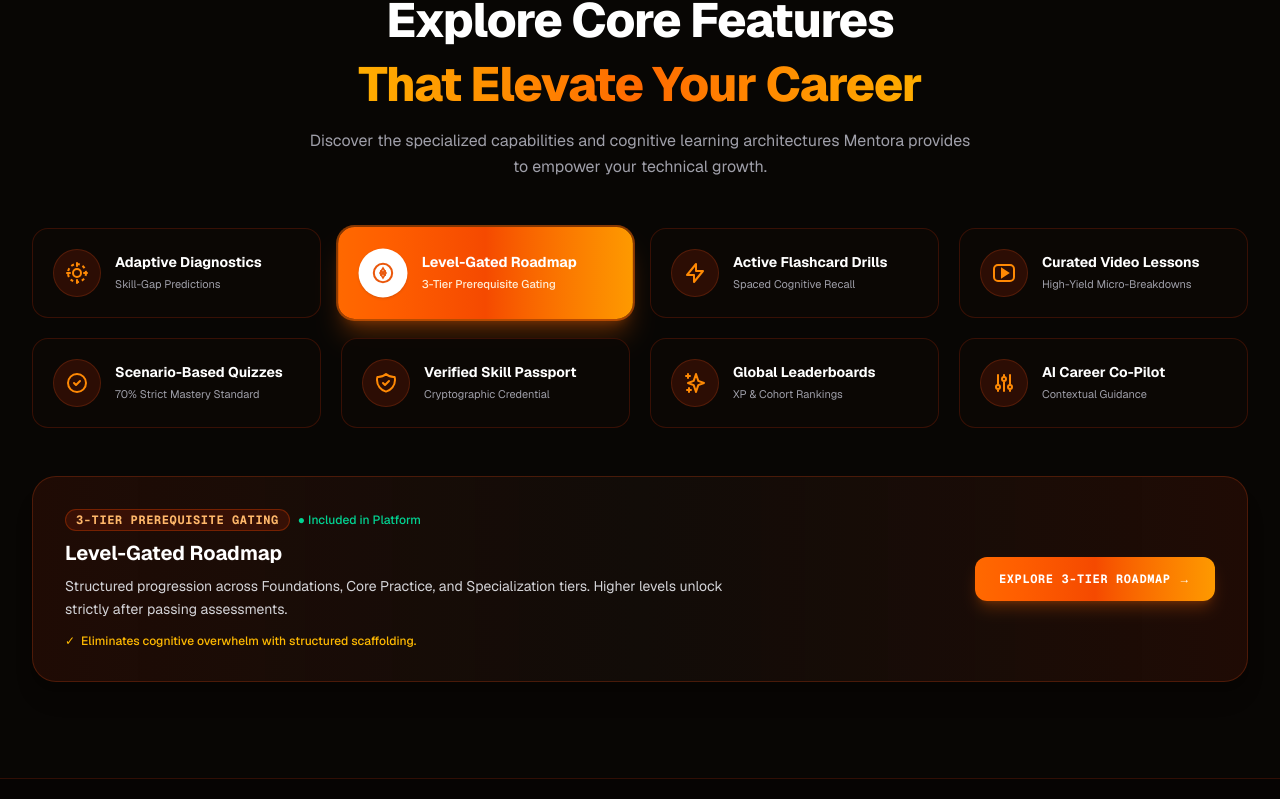
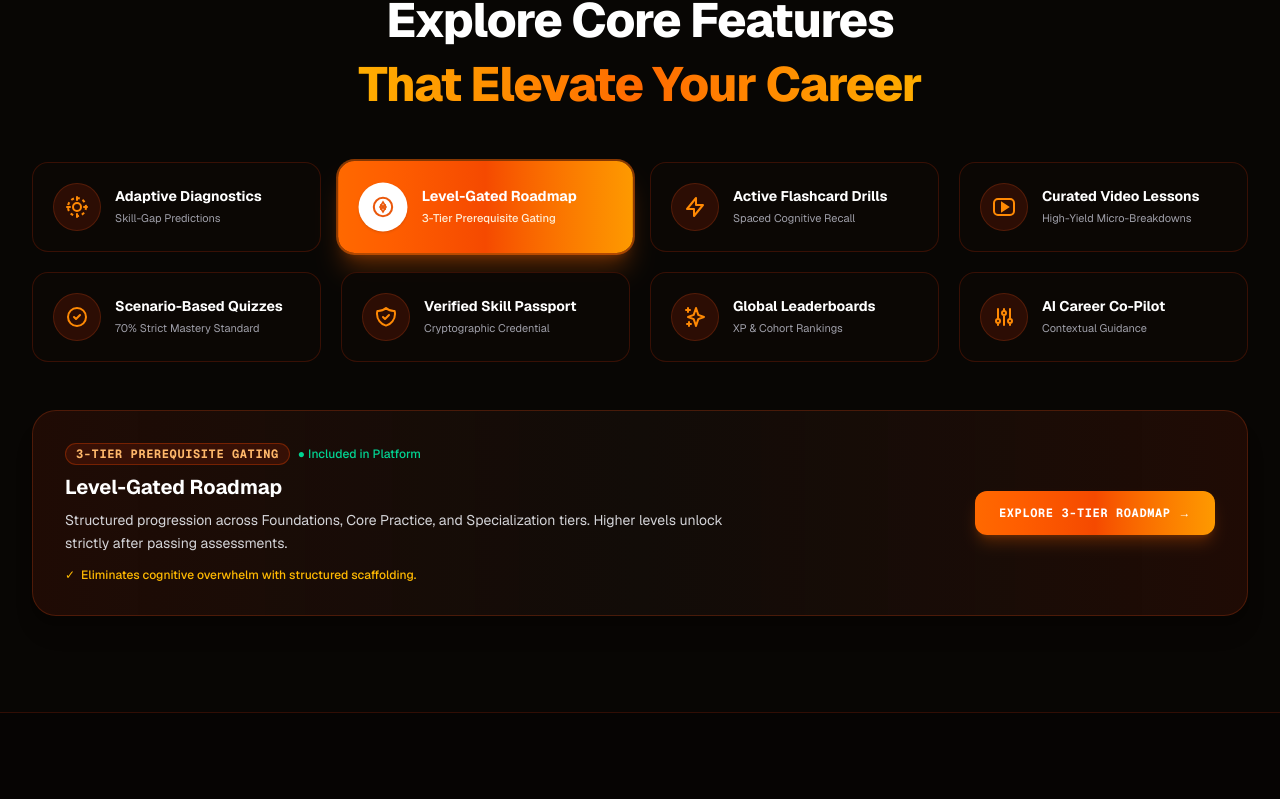
Before and after one commit to ddisha-07/Mentora, a Next.js app: page / in a window 1280 px wide. Shown: the part 1535-2334 px from the top of the page. Built offline with nearby package versions, Linux system fonts and the light colour scheme.

Commit message:
refactor: remove subtitle under features heading to match reference layout

```diff
--- a/src/app/(public)/page.tsx
+++ b/src/app/(public)/page.tsx
@@ -536,14 +536,6 @@
                 That Elevate Your Career
               </span>
             </h2>
-
-            <p
-              className={`text-sm sm:text-base leading-relaxed ${
-                isBright ? 'text-[#57534E]' : 'text-zinc-400'
-              }`}
-            >
-              Discover the specialized capabilities and cognitive learning architectures Mentora provides to empower your technical growth.
-            </p>
           </div>
 
           {/* 4x2 Feature Cards Grid (Adhering directly to the reference image) */}
```
